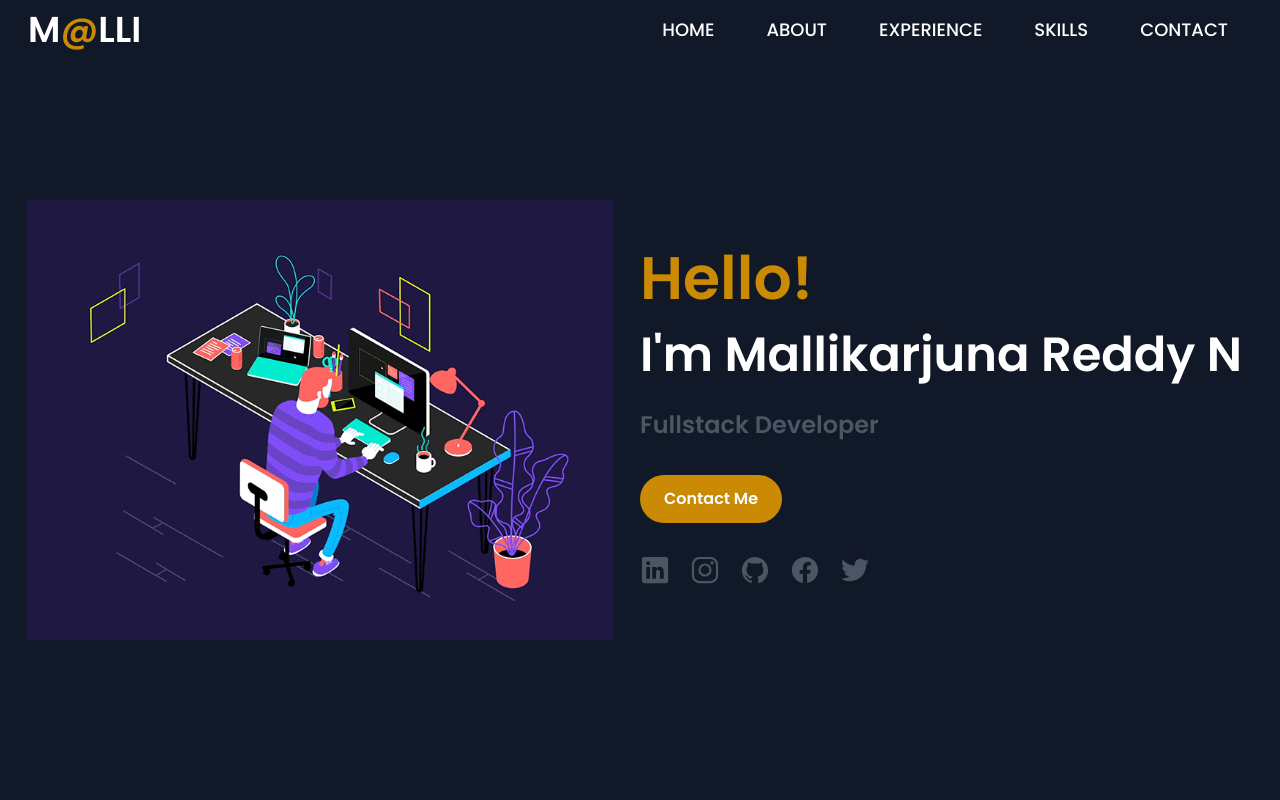
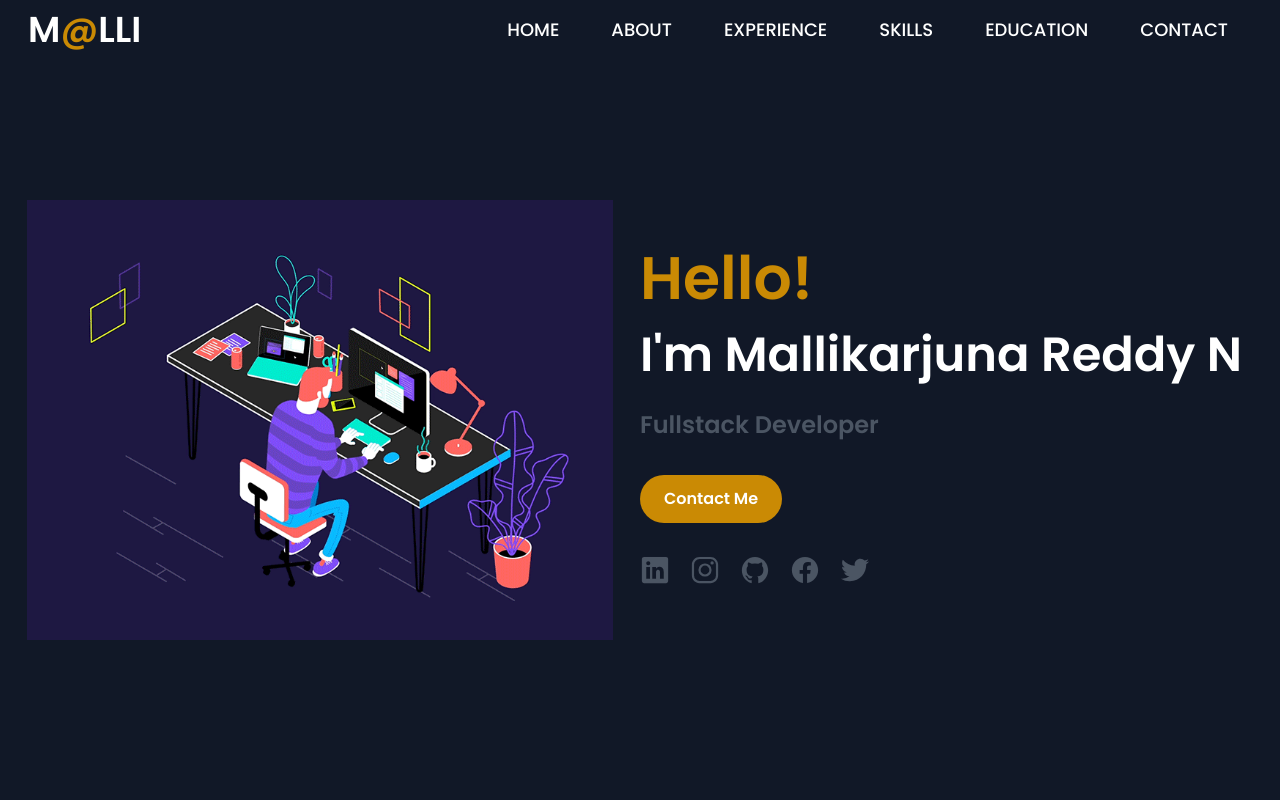
Before and after one commit to MallikarjunaReddyN/malli-portfolio, a React (Vite) app: page / in a window 1280 px wide. Shown: the top 800 px of the page. Built offline with nearby package versions, Linux system fonts and the light colour scheme.

Commit message:
added education in navlist

```diff
--- a/src/components/Education.jsx
+++ b/src/components/Education.jsx
@@ -1,9 +1,3 @@
-import React from "react";
-import miq from "../assets/images/miq.jpeg";
-import xebia from "../assets/images/xebia.jpeg";
-import huawei from "../assets/images/huawei.png";
-import Social from "./Social";
-
 function Education() {
   const collages = [
     {
--- a/src/components/Navbar.jsx
+++ b/src/components/Navbar.jsx
@@ -8,6 +8,7 @@ const Navbar = () => {
     { name: "ABOUT", link: "#about" },
     { name: "EXPERIENCE", link: "#experience" },
     { name: "SKILLS", link: "#skills" },
+    { name: "EDUCATION", link: "#education" },
     { name: "CONTACT", link: "#contact" },
   ];
   useEffect(() => {
```
